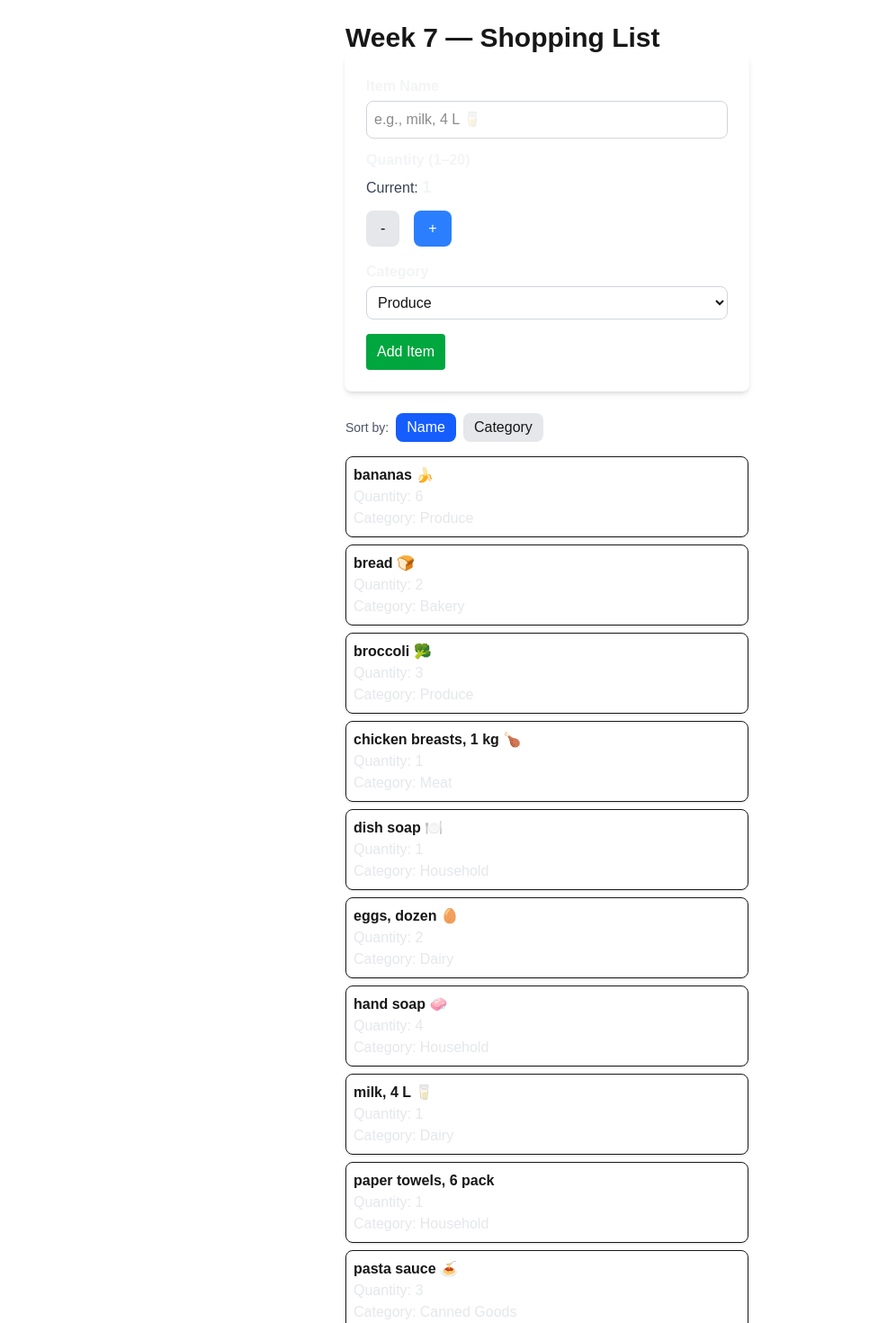
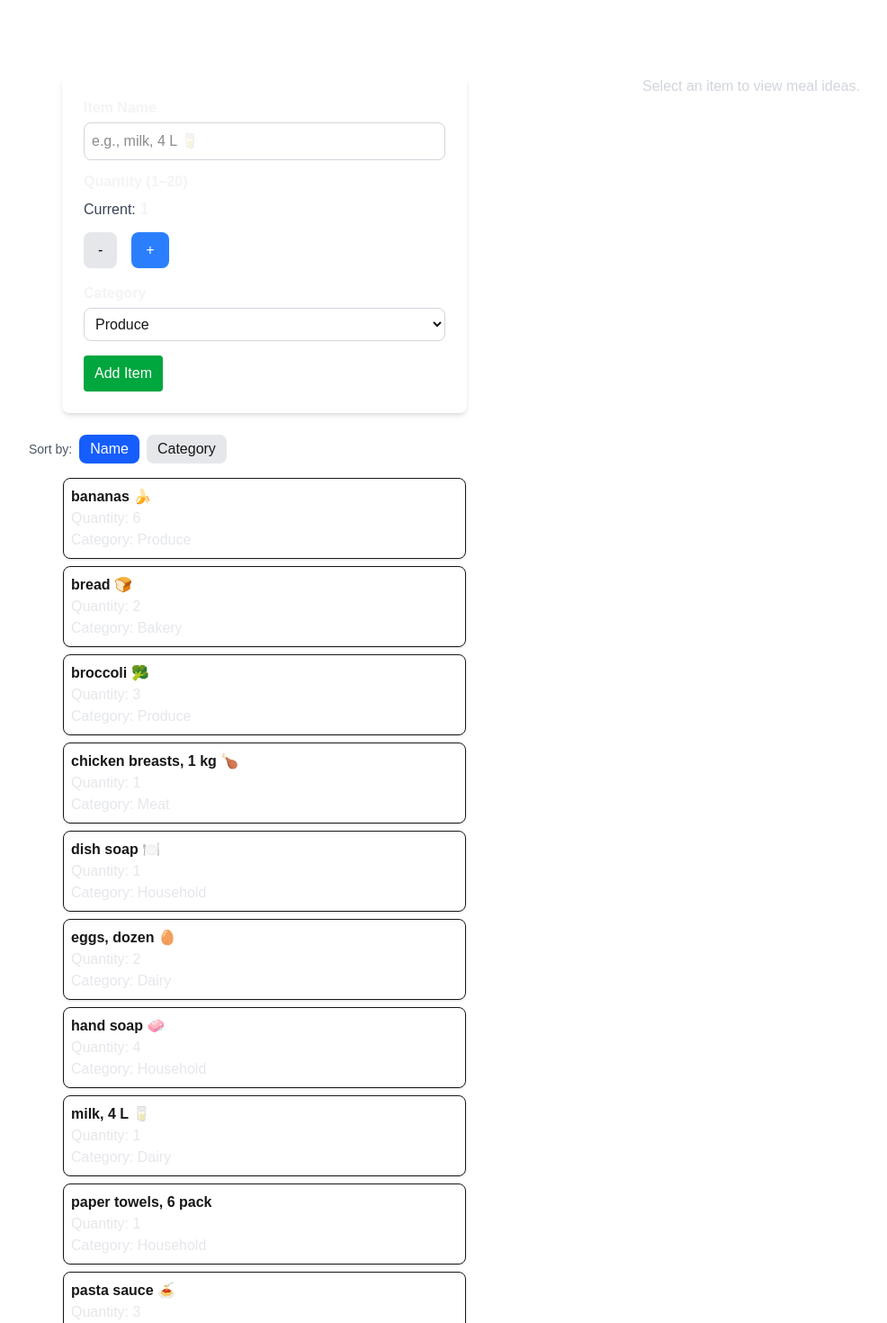
Before and after one commit to Mishti3678/cprg306-assignments, a Next.js app: page /week-8 in a window 1280 px wide. Shown: the top 1470 px of the page at 90% size, without its empty margins (32-1018 px from the left). Built offline with nearby package versions, Linux system fonts and the light colour scheme.

Commit message:
Updated latest code for week-8

```diff
--- a/app/week-7/item-list.js
+++ b/app/week-7/item-list.js
@@ -1,18 +1,13 @@
 "use client";
 import { useState } from "react";
 import Item from "./item";
-import itemsData from "./items.json"; // ✅ import added
 
-export default function ItemList() {
+export default function ItemList({ items, onItemSelect }) {
   const [sortBy, setSortBy] = useState("name");
 
-  // ✅ Sort items based on sortBy value
-  const sortedItems = [...itemsData].sort((a, b) => {
-    if (sortBy === "name") {
-      return a.name.localeCompare(b.name);
-    } else if (sortBy === "category") {
-      return a.category.localeCompare(b.category);
-    }
+  const sortedItems = [...items].sort((a, b) => {
+    if (sortBy === "name") return a.name.localeCompare(b.name);
+    if (sortBy === "category") return a.category.localeCompare(b.category);
   });
 
   return (
@@ -44,6 +39,7 @@ export default function ItemList() {
             name={item.name}
             quantity={item.quantity}
             category={item.category}
+            onSelect={() => onItemSelect(item)} // ✅ Make clickable
           />
         ))}
       </ul>
--- a/app/week-8/item-list.js
+++ b/app/week-8/item-list.js
@@ -1,18 +1,13 @@
 "use client";
 import { useState } from "react";
 import Item from "./item";
-import itemsData from "./items.json"; // ✅ import added
 
-export default function ItemList() {
+export default function ItemList({ items, onItemSelect }) {
   const [sortBy, setSortBy] = useState("name");
 
-  // ✅ Sort items based on sortBy value
-  const sortedItems = [...itemsData].sort((a, b) => {
-    if (sortBy === "name") {
-      return a.name.localeCompare(b.name);
-    } else if (sortBy === "category") {
-      return a.category.localeCompare(b.category);
-    }
+  const sortedItems = [...items].sort((a, b) => {
+    if (sortBy === "name") return a.name.localeCompare(b.name);
+    if (sortBy === "category") return a.category.localeCompare(b.category);
   });
 
   return (
@@ -44,6 +39,7 @@ export default function ItemList() {
             name={item.name}
             quantity={item.quantity}
             category={item.category}
+            onSelect={() => onItemSelect(item)} // ✅ Make clickable
           />
         ))}
       </ul>
--- a/app/week-8/item.js
+++ b/app/week-8/item.js
@@ -1,8 +1,11 @@
 "use client";
 
-export default function Item({ name, quantity, category }) {
+export default function Item({ name, quantity, category, onSelect }) {
   return (
-    <li className="border p-2  rounded-lg mb-2 shadow-sm hover:shadow-md transition">
+    <li
+      onClick={onSelect}
+      className="border p-2 rounded-lg mb-2 shadow-sm hover:shadow-md transition cursor-pointer"
+    >
       <div className="font-semibold text-l">{name}</div>
       <div className="text-gray-200 text-l">Quantity: {quantity}</div>
       <div className="text-gray-200 text-l capitalize">Category: {category}</div>
--- a/app/week-8/meal-ideas.js
+++ b/app/week-8/meal-ideas.js
@@ -34,10 +34,10 @@ export default function MealIdeas({ ingredient }) {
   return (
     <div className="p-4 w-full max-w-md mx-auto">
       <h2 className="text-xl font-semibold mb-4 text-white">
-        Meal Ideas (select an item){ingredient ? `for "${ingredient}"` : ""}
+        Meal Ideas {ingredient ? `for "${ingredient}"` : ""}
       </h2>
 
-      {!ingredient && <p className="text-gray-600">Choose an item to see ideas.</p>}
+      {!ingredient && <p className="text-gray-300">Select an item to view meal ideas.</p>}
 
       <ul className="space-y-3">
         {meals.map((meal) => (
--- a/app/week-8/new-item.js
+++ b/app/week-8/new-item.js
@@ -102,6 +102,7 @@ export default function NewItem({ onAddItem }) {
         >
           Add Item
         </button>
+
       </div>
     </form>
   );
--- a/app/week-8/page.js
+++ b/app/week-8/page.js
@@ -1,25 +1,45 @@
-"use client";
+
+   "use client";
 
 import { useState } from "react";
 import ItemList from "./item-list";
 import NewItem from "./new-item";
-import itemsData from "./items.json"; // ✅ Make sure this line exists and is correct
-
+import MealIdeas from "./meal-ideas";
+import itemsData from "./items.json";
 
 export default function Page() {
-// Initialize a state variable (e.g., items) with the data from items.json.
   const [items, setItems] = useState(itemsData);
+  const [selectedItemName, setSelectedItemName] = useState("");
 
-// Create an event handler function (e.g., handleAddItem) that adds a new item to items.
+  // Add new items
   function handleAddItem(newItem) {
-    setItems(prev => [...prev, newItem]); // Add new item immutably
+    setItems((prev) => [...prev, newItem]);
+  }
+
+  // Handle item selection and clean the name
+  function handleItemSelect(item) {
+    const cleanedName = item.name
+      .split(",")[0] // remove size/quantity
+      .replace(/[^\p{L}\p{N}\s]/gu, "") // remove emoji/symbols
+      .trim()
+      .toLowerCase();
+
+    setSelectedItemName(cleanedName);
   }
 
   return (
-     <main className="p-6 max-w-xl mx-auto">
-      <h1 className=" text-3xl font-bold w-full max-w-md mx-auto mb-">Week 7  — Shopping List</h1>
-      <NewItem onAdd={handleAddItem} />
-      <ItemList items={items} />
+    <main className="p-6 flex flex-col md:flex-row gap-6">
+      {/* Left side: add + list */}
+      <div className="flex-1">
+        <h1 className="text-3xl font-bold mb-6 text-white">Week 8 — Shopping List</h1>
+        <NewItem onAddItem={handleAddItem} />
+        <ItemList items={items} onItemSelect={handleItemSelect} />
+      </div>
+
+      {/* Right side: meal ideas */}
+      <div className="flex-1">
+        <MealIdeas ingredient={selectedItemName} />
+      </div>
     </main>
   );
 }
```
